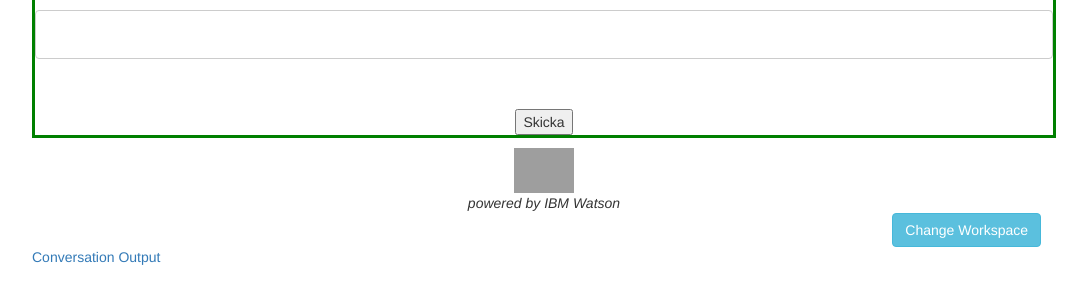
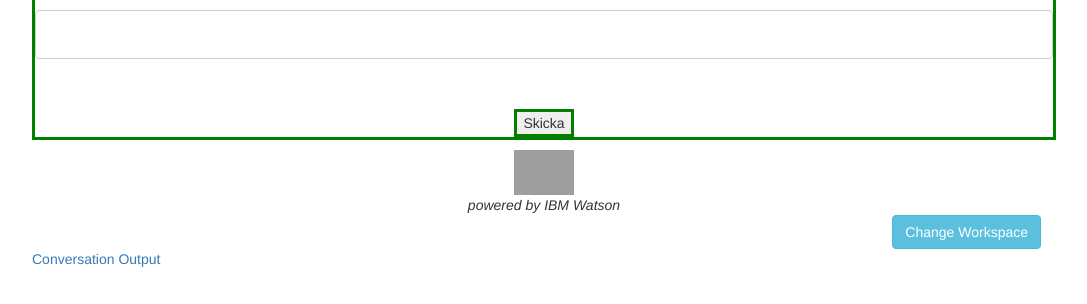
Before and after one commit to buddyprime/WatsonConversationChatbot, a website: page index.html in a window 1280 px wide. Shown: the part 92-396 px from the top of the page, without its empty margins (96-1183 px from the left). Drawn offline with nearby package versions, Linux system fonts and the light colour scheme; some packages are replaced by stand-ins of ours; grey boxes are pictures that could not be loaded; a script that the page names is missing.

Commit message:
container

```diff
--- a/css/main.css
+++ b/css/main.css
@@ -7,6 +7,11 @@
 	/*text-align: center;
     border: 3px solid blue;
     */
+}
+
+.result-container2 {
+	text-align: center;
+    border: 3px solid green;
 }
 
 html {
--- a/index.html
+++ b/index.html
@@ -40,7 +40,7 @@ Välkommen till FK:s digitala assistent!
             			data-required="true">
             <br/><br/>
 	    </form>
-		<button id="btnSearch" onclick="onTextClick();">Skicka</button>
+		<button class="result-container2" id="btnSearch" onclick="onTextClick();">Skicka</button>
 	</div>
 	<div class="result-container">
 	    <div id="loading">
```
